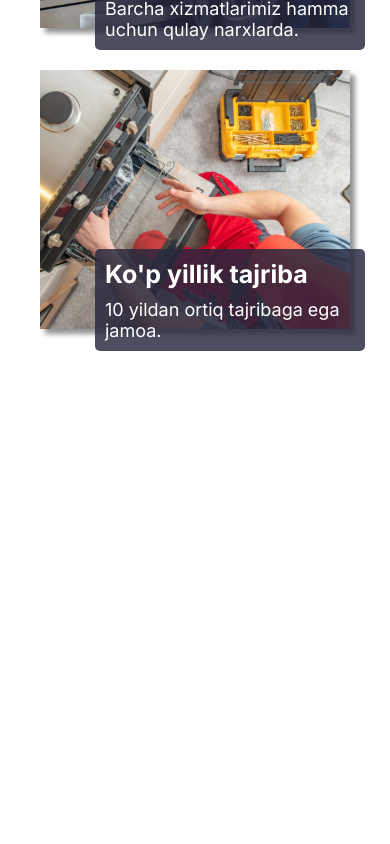
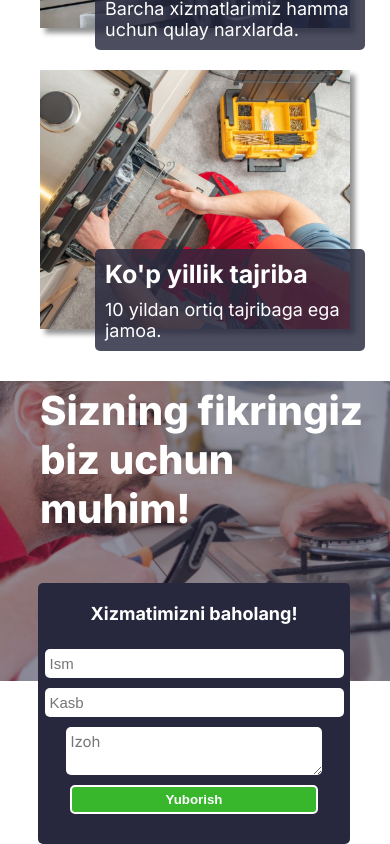
Before and after one commit to SardorDev12/rgp-uz, a React (Vite) app: page / in a window 390 px wide. Shown: the part 2299-3143 px from the top of the page. Before the commit the page ends 2650 px from the top, so only its background shows below. Built offline with nearby package versions, Linux system fonts and the light colour scheme.

Commit message:
comment responsive

```diff
--- a/src/App.jsx
+++ b/src/App.jsx
@@ -18,8 +18,8 @@ function App() {
       <Header />
       <Home />
       <About />
+      <Comment />
       {/*
-      <Comment />
       <Aksiya />
       <Services />
       <AdsBanner />
--- a/src/Styles/comment.scss
+++ b/src/Styles/comment.scss
@@ -1,4 +1,12 @@
 @import "./variables.scss";
+
+.commentImg {
+  @media screen and (max-width: $small-screen) {
+    height: 300px;
+    margin-top: 5rem;
+  }
+}
+
 .commemt-info {
   position: relative;
   width: 100%;
@@ -14,17 +22,28 @@
     @media screen and (min-width: $large-screen) {
       font-size: 3rem;
     }
+    @media screen and (max-width: $small-screen) {
+      bottom: 15rem;
+    }
+    @media screen and (max-width: $xsmall-screen) {
+      font-size: 2rem;
+    }
   }
   .comment-form {
     position: absolute;
     bottom: 4rem;
     right: 4rem;
-    background-color: #27283e;
-    padding: 1rem;
+    @media screen and (max-width: $small-screen) {
+      top: -10rem;
+      width: 80%;
+    }
     textarea {
       @media screen and (max-width: $medium-screen) {
         width: 60%;
       }
+      @media screen and (max-width: $small-screen) {
+        width: 88%;
+      }
     }
   }
 }
--- a/src/Styles/variables.scss
+++ b/src/Styles/variables.scss
@@ -7,9 +7,13 @@
 $base-pad: 0 4rem;
 $small-pad: 0 3rem;
 
+$xsmall-screen: 375px;
 $small-screen: 480px;
 $medium-screen: 768px;
 $large-screen: 1024px;
+
+@media screen and (max-width: $xsmall-screen) {
+}
 
 @media screen and (max-width: $small-screen) {
 }
```
